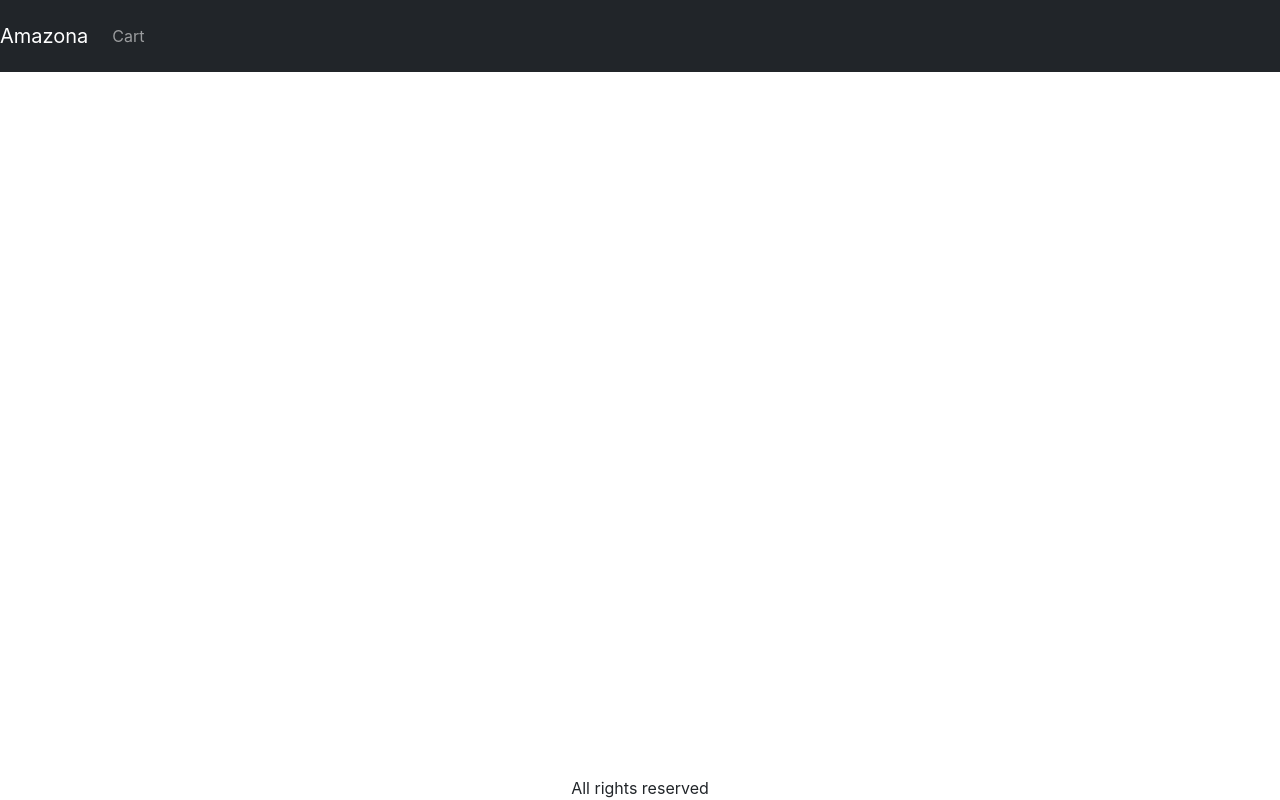
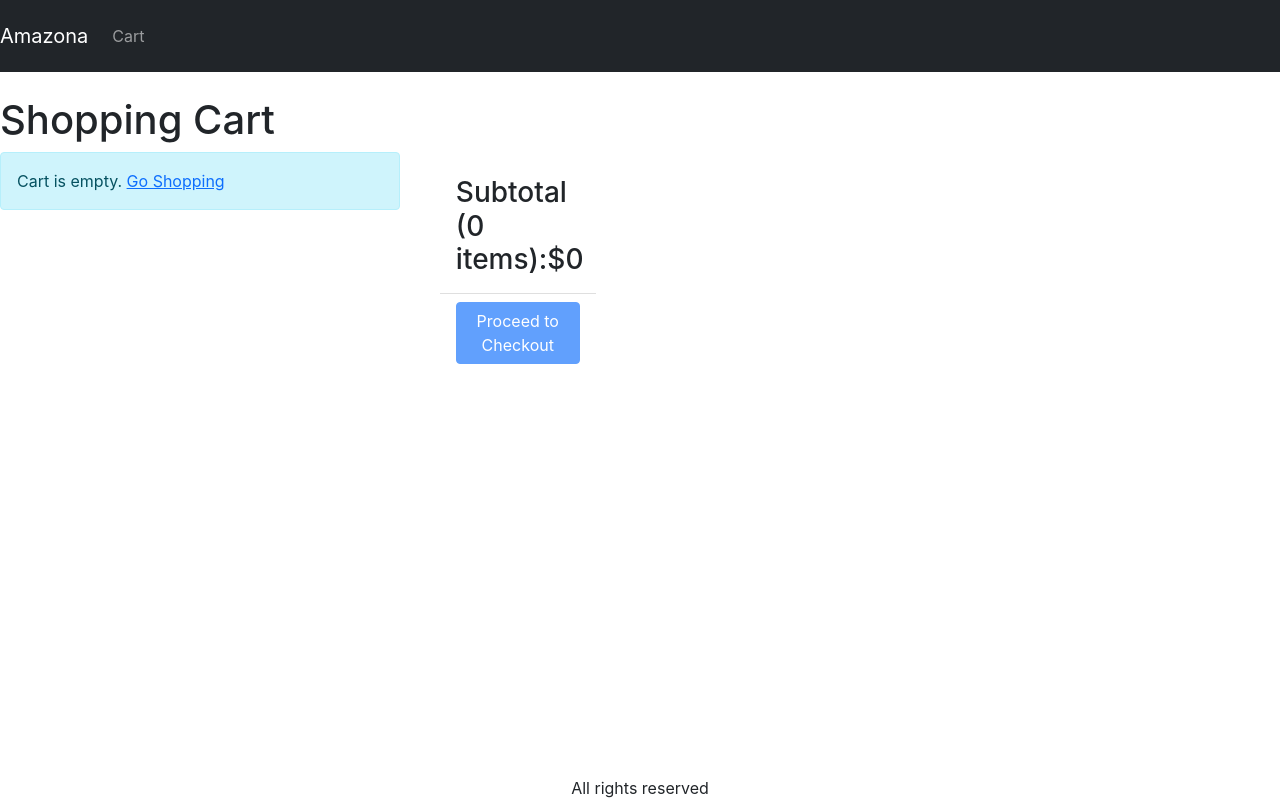
Before and after one commit to C-Sharpener/amazona, a React (Create React App) app in the folder frontend/: page /cart in a window 1280 px wide. Built offline with nearby package versions, Linux system fonts and the light colour scheme.

Commit message:
Video-16-Create-Cart-Screen

```diff
--- a/frontend/src/App.js
+++ b/frontend/src/App.js
@@ -8,6 +8,7 @@
 import { LinkContainer } from 'react-router-bootstrap';
 import { Store } from './Store';
 import { useContext } from 'react';
+import CartScreen from './screens/CartScreen';
 
 function App() {
   const { state } = useContext(Store);
@@ -39,6 +40,7 @@
           <Container className="mt-3">
             <Routes>
               <Route path="/product/:slug" element={<ProductScreen />} />
+              <Route path="/cart" element={<CartScreen />} />
               <Route path="/" element={<HomeScreen />} />
             </Routes>
           </Container>
--- a/frontend/src/index.css
+++ b/frontend/src/index.css
@@ -47,3 +47,7 @@
 .img-large {
   max-width: 100%;
 }
+
+.img-thumbnail {
+  height: 80px;
+}
--- /dev/null
+++ b/frontend/src/screens/CartScreen.js
@@ -0,0 +1,91 @@
+import { useContext } from 'react';
+import Col from 'react-bootstrap/esm/Col';
+import Row from 'react-bootstrap/esm/Row';
+import { Helmet } from 'react-helmet-async';
+import { Link } from 'react-router-dom';
+import MessageBox from '../components/MessageBox';
+import { Store } from '../Store';
+import ListGroup from 'react-bootstrap/ListGroup';
+import Button from 'react-bootstrap/Button';
+import Card from 'react-bootstrap/Card';
+
+export default function CartScreen() {
+  const { state, dispatch: ctxDispatch } = useContext(Store);
+  const {
+    cart: { cartItems },
+  } = state;
+
+  return (
+    <div>
+      <Helmet>
+        <title>Shipping Cart</title>
+      </Helmet>
+      <h1>Shopping Cart</h1>
+      <Row>
+        <Col md={8}>
+          {cartItems.length === 0 ? (
+            <MessageBox>
+              Cart is empty. <Link to="/">Go Shopping</Link>
+            </MessageBox>
+          ) : (
+            <ListGroup>
+              {cartItems.map((item) => (
+                <ListGroup.Item key={item._id}>
+                  <Row className="align-items-center">
+                    <Col md={4}>
+                      <img
+                        src={item.image}
+                        alt={item.name}
+                        className="img-fluid rounded img-thumbnail"
+                      ></img>{' '}
+                      <Link to={`/product/${item.slug}`}>{item.name}</Link>
+                    </Col>
+                    <Col md={3}>
+                      <Button variant="light" disabled={item.quantity === 1}>
+                        <i className="fas fa-minus-circle"></i>
+                      </Button>{' '}
+                      <span>{item.quantity}</span>{' '}
+                      <Button variant="light" disabled={item.quantity === 1}>
+                        <i className="fas fa-plus-circle"></i>
+                      </Button>
+                    </Col>
+                    <Col md={3}>${item.price}</Col>
+                    <Col md={2}>
+                      <Button variant="light">
+                        <i className="fas fa-trash"></i>
+                      </Button>
+                    </Col>
+                  </Row>
+                </ListGroup.Item>
+              ))}
+            </ListGroup>
+          )}
+        </Col>
+        <Col md={4}>
+          <Card.Body>
+            <ListGroup variant="flush">
+              <ListGroup.Item>
+                <h3>
+                  Subtotal ({cartItems.reduce((a, c) => a + c.quantity, 0)}{' '}
+                  items):$
+                  {cartItems.reduce((a, c) => a + c.price * c.quantity, 0)}
+                </h3>
+              </ListGroup.Item>
+              <ListGroup.Item>
+                <div className="d-grid">
+                  <Button
+                    type="button"
+                    variant="primary"
+                    disabled={cartItems.length === 0}
+                  >
+                    Proceed to Checkout
+                  </Button>
+                </div>
+              </ListGroup.Item>
+            </ListGroup>
+          </Card.Body>
+        </Col>
+      </Row>
+    </div>
+  );
+}
--- a/frontend/src/screens/ProductScreen.js
+++ b/frontend/src/screens/ProductScreen.js
@@ -1,6 +1,6 @@
 import axios from 'axios';
 import { useContext, useEffect, useReducer } from 'react';
-import { useParams } from 'react-router-dom';
+import { useNavigate, useParams } from 'react-router-dom';
 import Row from 'react-bootstrap/Row';
 import Col from 'react-bootstrap/Col';
 import Card from 'react-bootstrap/Card';
@@ -28,6 +28,7 @@
 };
 
 function ProductScreen() {
+  const navigate = useNavigate();
   const params = useParams();
   const { slug } = params;
   const [{ loading, error, product }, dispatch] = useReducer(reducer, {
@@ -62,6 +63,7 @@
       type: 'CART_ADD_ITEM',
       payload: { ...product, quantity },
     });
+    navigate('/cart');
   };
 
   return loading ? (
```
Also changed, not shown: 1 other file (tests, documents, lock files or other folders).
